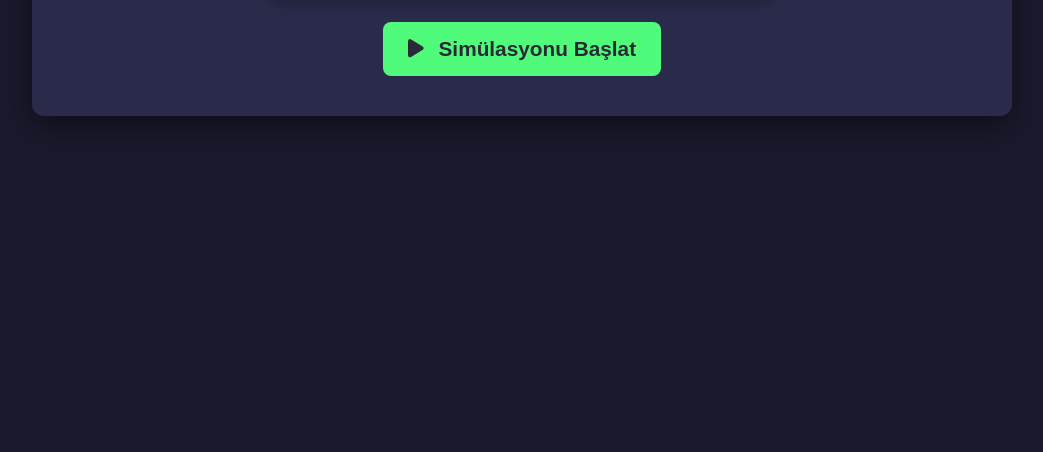
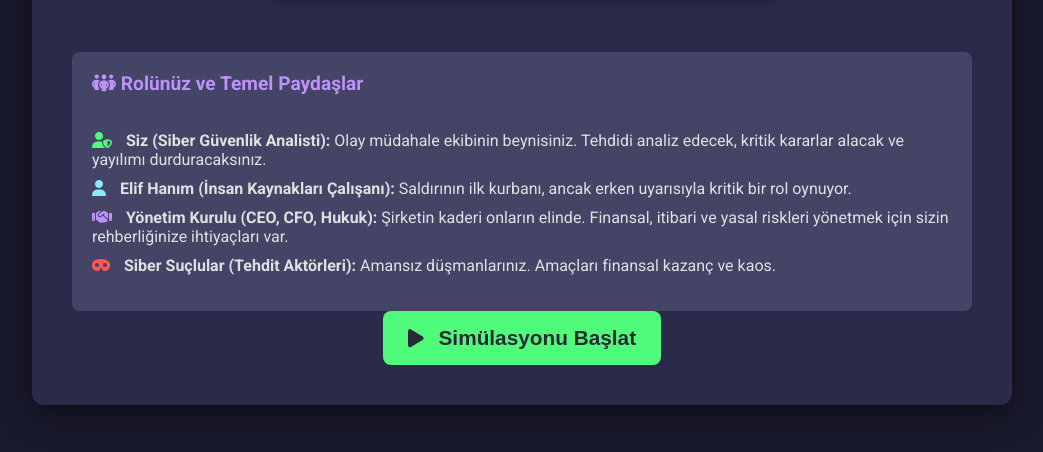
Before and after one commit to ozancolhak/cyberscenario2, a plain HTML site: page index.html in a window 1280 px wide. Shown: the part 694-1146 px from the top of the page, without its empty margins (118-1161 px from the left). Before the commit the page ends 870 px from the top, so only its background shows below. Drawn offline with nearby package versions, Linux system fonts and the light colour scheme.

Commit message:
Update index.html

```diff
--- a/index.html
+++ b/index.html
@@ -92,6 +92,15 @@
             <h1><i class="fa-solid fa-shield-virus"></i> Fidye Yazılımı Simülasyonu</h1>
             <p>Bir siber güvenlik analisti rolünü üstlenerek, gelişmekte olan bir fidye yazılımı saldırısına müdahale edeceksiniz. Vereceğiniz kararlar, şirketin kaderini belirleyecek. Hazır mısınız?</p>
             <img src="giris.png" alt="Fidye yazılımı saldırısını temsil eden siber güvenlik görseli" class="scenario-image">
+            <div class="interactive-element" style="margin-top: 30px; text-align: left;">
+    <h4><i class="fa-solid fa-people-group"></i> Rolünüz ve Temel Paydaşlar</h4>
+    <ul style="list-style: none; padding: 0;">
+        <li style="margin-bottom: 10px;"><i class="fa-solid fa-user-shield" style="color:var(--accent-green); margin-right: 10px;"></i> <strong>Siz (Siber Güvenlik Analisti):</strong> Olay müdahale ekibinin beynisiniz. Tehdidi analiz edecek, kritik kararlar alacak ve yayılımı durduracaksınız.</li>
+        <li style="margin-bottom: 10px;"><i class="fa-solid fa-user" style="color:var(--accent-blue); margin-right: 10px;"></i> <strong>Elif Hanım (İnsan Kaynakları Çalışanı):</strong> Saldırının ilk kurbanı, ancak erken uyarısıyla kritik bir rol oynuyor.</li>
+        <li style="margin-bottom: 10px;"><i class="fa-solid fa-handshake" style="color:var(--accent-purple); margin-right: 10px;"></i> <strong>Yönetim Kurulu (CEO, CFO, Hukuk):</strong> Şirketin kaderi onların elinde. Finansal, itibari ve yasal riskleri yönetmek için sizin rehberliğinize ihtiyaçları var.</li>
+        <li style="margin-bottom: 10px;"><i class="fa-solid fa-mask" style="color:var(--accent-red); margin-right: 10px;"></i> <strong>Siber Suçlular (Tehdit Aktörleri):</strong> Amansız düşmanlarınız. Amaçları finansal kazanç ve kaos.</li>
+    </ul>
+</div>
             <button class="btn btn-start" id="startButton"><i class="fa-solid fa-play"></i> Simülasyonu Başlat</button>
         </div>
         <div id="intermissionSection" class="centered-page" style="display: none;">
```
